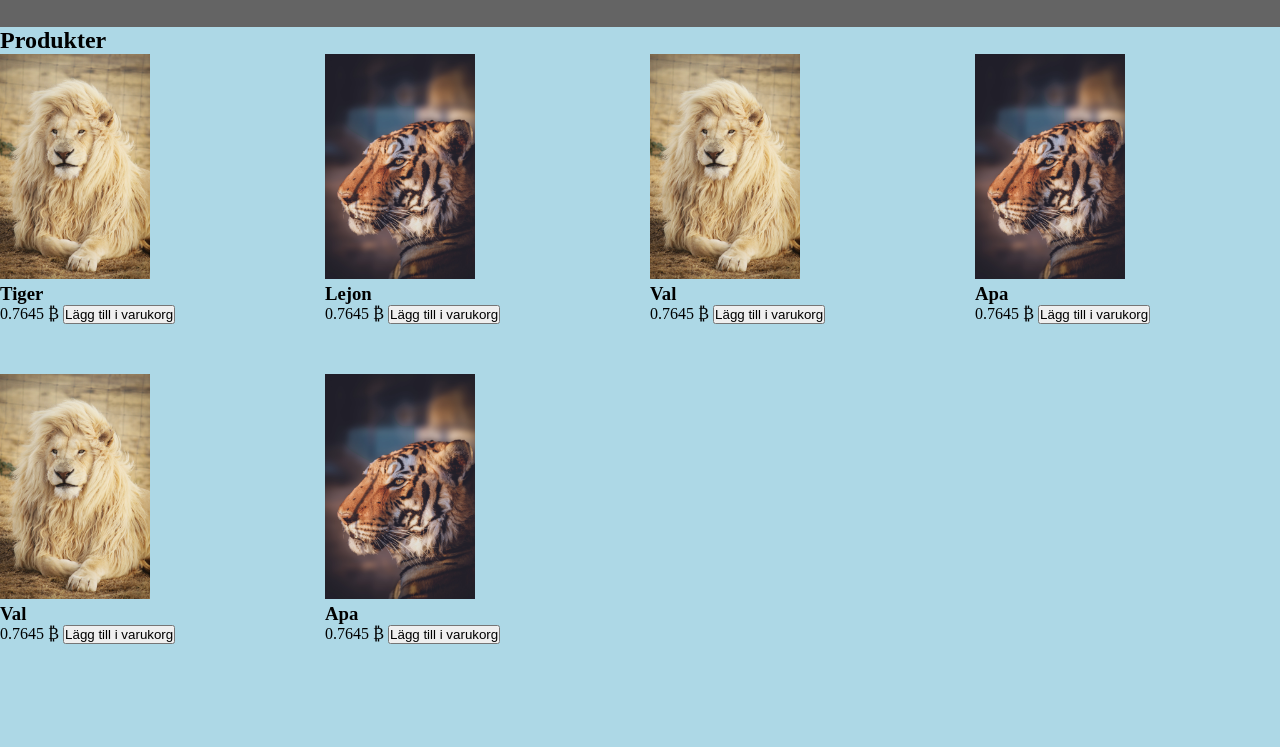
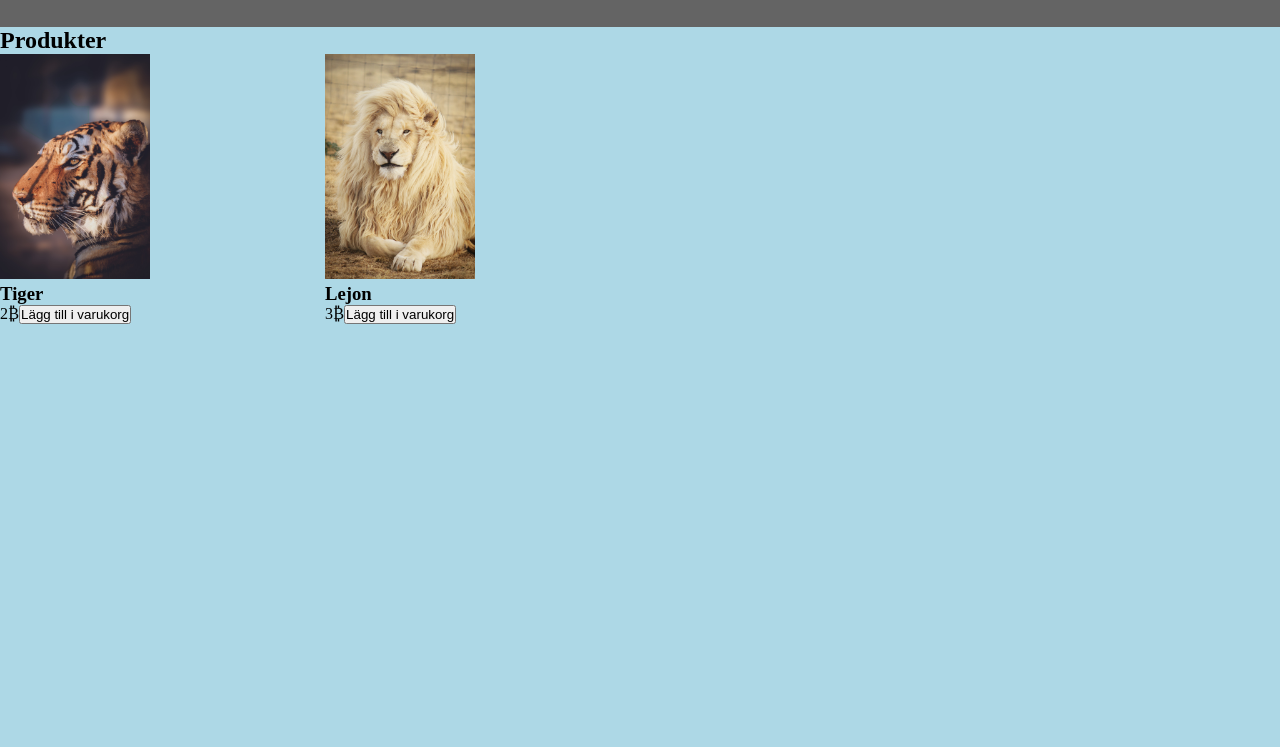
Before and after one commit to Medieinstitutet/the-webshop-team-10, a website built with Vite: page index.html in a window 1280 px wide. Shown: the part 53-800 px from the top of the page. Built offline with nearby package versions, Linux system fonts and the light colour scheme.

Commit message:
:sparkles: Added functionality to generate products html
Co-authored-by: LaNtZ445 <LaNtZ445@users.noreply.github.com>
Co-authored-by: 2102kh <2102kh@users.noreply.github.com>
Co-authored-by: Hanneslol <hannes@hanneswallin.com>

```diff
--- a/index.html
+++ b/index.html
@@ -32,61 +32,7 @@
     </header>
     <section class="main-container" id="productsPage">
       <h2 class="heading__main">Produkter</h2>
-      <div class="products-container" id="productsContainer">
-        <div class="product-card">
-          <img class="product-card__image" src="src/img/lejon.jpg" alt=":)" />
-          <h3 class="product-card__name">Tiger</h3>
-          <span class="product-card__price">0.7645 &#x20bf;</span>
-          <button class="product-card__button" type="button">
-            Lägg till i varukorg
-          </button>
-        </div>
-
-        <div class="product-card">
-          <img class="product-card__image" src="src/img/tiger.jpg" alt=":)" />
-          <h3 class="product-card__name">Lejon</h3>
-          <span class="product-card__price">0.7645 &#x20bf;</span>
-          <button class="product-card__button" type="button">
-            Lägg till i varukorg
-          </button>
-        </div>
-
-        <div class="product-card">
-          <img class="product-card__image" src="src/img/lejon.jpg" alt=":-)" />
-          <h3 class="product-card__name">Val</h3>
-          <span class="product-card__price">0.7645 &#x20bf;</span>
-          <button class="product-card__button" type="button">
-            Lägg till i varukorg
-          </button>
-        </div>
-
-        <div class="product-card">
-          <img class="product-card__image" src="src/img/tiger.jpg" alt=":)" />
-          <h3 class="product-card__name">Apa</h3>
-          <span class="product-card__price">0.7645 &#x20bf;</span>
-          <button class="product-card__button" type="button">
-            Lägg till i varukorg
-          </button>
-        </div>
-
-        <div class="product-card">
-          <img class="product-card__image" src="src/img/lejon.jpg" alt=":)" />
-          <h3 class="product-card__name">Val</h3>
-          <span class="product-card__price">0.7645 &#x20bf;</span>
-          <button class="product-card__button" type="button">
-            Lägg till i varukorg
-          </button>
-        </div>
-
-        <div class="product-card">
-          <img class="product-card__image" src="src/img/tiger.jpg" alt=":)" />
-          <h3 class="product-card__name">Apa</h3>
-          <span class="product-card__price">0.7645 &#x20bf;</span>
-          <button class="product-card__button" type="button">
-            Lägg till i varukorg
-          </button>
-        </div>
-      </div>
+      <div class="products-container" id="productsContainer"></div>
     </section>
 
     <section class="main-container" id="productPage">
@@ -127,52 +73,7 @@
     </section>
     <section class="cart-container" id="cartContainer">
       <h3 class="heading__cart">Varukorg</h3>
-      <ul class="cart-items" id="cartItems">
-        <li class="cart-item" id="cartItem">
-          <img src="src/img/tiger.jpg" alt="" class="cart-item__image" />
-          <span class="cart-item__title" id="cartItemTitle">Lejon</span>
-          <div class="cart-item__bottom">
-            <span class="cart-item__price" id="cartItemPrice"
-              >Styckpris:10&#x20bf;</span
-            >
-            <div class="cart-item__buttons">
-              <button class="cart-item__button" id="cartItemButtonDecrease">
-                -
-              </button>
-              <span class="cart-item__amount" id="cartItemAmount">1</span>
-              <button class="cart-item__button" id="cartItemButton">+</button>
-            </div>
-            <span class="cart-item__price-total" id="cartItemPriceTotal"
-              >Totalpris: 0.7645&#x20bf;</span
-            >
-            <button class="cart-item__remove" id="cartItemRemove">
-              Ta bort
-            </button>
-          </div>
-        </li>
-        <li class="cart-item" id="cartItem">
-          <img src="src/img/lejon.jpg" alt="" class="cart-item__image" />
-          <span class="cart-item__title" id="cartItemTitle">Lejon</span>
-          <div class="cart-item__bottom">
-            <span class="cart-item__price" id="cartItemPrice"
-              >Styckpris:10&#x20bf;</span
-            >
-            <div class="cart-item__buttons">
-              <button class="cart-item__button" id="cartItemButtonDecrease">
-                -
-              </button>
-              <span class="cart-item__amount" id="cartItemAmount">1</span>
-              <button class="cart-item__button" id="cartItemButton">+</button>
-            </div>
-            <span class="cart-item__price-total" id="cartItemPriceTotal"
-              >Totalpris: 0.7645&#x20bf;</span
-            >
-            <button class="cart-item__remove" id="cartItemRemove">
-              Ta bort
-            </button>
-          </div>
-        </li>
-      </ul>
+      <ul class="cart-items" id="cartItems"></ul>
       <h4 class="cart-total-price" id="cartTotalPrice">Total:</h4>
       <a class="cart-checkout" href="#">Checkout</a>
     </section>
--- a/src/ts/main.ts
+++ b/src/ts/main.ts
@@ -3,34 +3,13 @@ import { Product } from "./models/Product";
 import { CartItem } from "./models/CartItem";
 import "./services/cartServices";
 import { createCartHtml } from "./services/cartServices";
-export const p1: Product = new Product(
-  1,
-  "Tiger",
-  5,
-  2,
-  "cute Tiger",
-  0,
-  "src/img/tiger.jpg",
-  "Indien"
-);
-export const p2: Product = new Product(
-  2,
-  "Lejon",
-  4,
-  3,
-  "cute Lejon",
-  0,
-  "src/img/lejon.jpg",
-  "Kenya"
-);
-
-export const products: Product[] = [p1, p2];
 
 export const cart: CartItem[] = [];
 
+//Kontrollera om det finns något sparat i local storage.
 if (localStorage.getItem("Group10Cart")) {
   const storedCart = JSON.parse(localStorage.getItem("Group10Cart") || "");
-  //cart.push(...storedCart);
+  //Loopar igenom det som är sparat och lägger till i cart.
   for (let i = 0; i < storedCart.length; i++) {
     cart.push(
       new CartItem(
--- a/src/ts/services/cartServices.ts
+++ b/src/ts/services/cartServices.ts
@@ -1,8 +1,8 @@
 import { cart } from "../main";
 import { Product } from "../models/Product";
 import { CartItem } from "../models/CartItem";
-import { p1 } from "../main";
-import { p2 } from "../main";
+import { p1 } from "./productServices";
+import { p2 } from "./productServices";
 
 // Funktion för att lägga till produkter i cart. Tar emot produkt och antal.
 export const addToCart = (product: Product, quantity: number) => {
--- /dev/null
+++ b/src/ts/services/productServices.ts
@@ -0,0 +1,59 @@
+import { Product } from "../models/Product";
+import { addToCart } from "./cartServices";
+
+export const p1: Product = new Product(
+  1,
+  "Tiger",
+  5,
+  2,
+  "cute Tiger",
+  0,
+  "src/img/tiger.jpg",
+  "Indien"
+);
+export const p2: Product = new Product(
+  2,
+  "Lejon",
+  4,
+  3,
+  "cute Lejon",
+  0,
+  "src/img/lejon.jpg",
+  "Kenya"
+);
+export const products: Product[] = [p1, p2];
+
+const productsContainer = document.getElementById("productsContainer");
+const createProductsHtml = () => {
+  for (let i = 0; i < products.length; i++) {
+    const productCard = document.createElement("div");
+    const productCardImage = document.createElement("img");
+    const productCardName = document.createElement("h3");
+    const productCardPrice = document.createElement("span");
+    const productCardButton = document.createElement("button");
+
+    productCard.className = "product-card";
+    productCardImage.className = "product-card__image";
+    productCardName.className = "product-card__name";
+    productCardPrice.className = "product-card__price";
+    productCardButton.className = "product-card__button";
+
+    productCardImage.src = products[i].image;
+    productCardImage.alt = products[i].name;
+    productCardName.innerHTML = products[i].name;
+    productCardPrice.innerHTML = products[i].price.toString() + "&#x20bf;";
+    productCardButton.innerHTML = "Lägg till i varukorg";
+
+    productsContainer?.appendChild(productCard);
+    productCard.appendChild(productCardImage);
+    productCard.appendChild(productCardName);
+    productCard.appendChild(productCardPrice);
+    productCard.appendChild(productCardButton);
+
+    productCardButton.addEventListener("click", () => {
+      addToCart(products[i], 1);
+    });
+  }
+};
+
+createProductsHtml();
```
